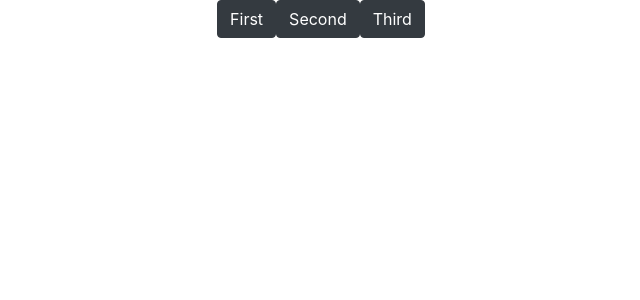
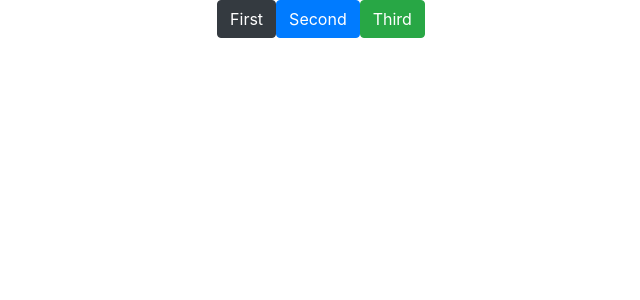
Before and after one commit to piratechicken/react-bootstrap, a React (Create React App) app: page / in a window 1280 px wide. Shown: the top 300 px of the page, without its empty margins (319-959 px from the left). Built offline with nearby package versions, Linux system fonts and the light colour scheme.

Commit message:
Add button variations

```diff
--- a/src/App.js
+++ b/src/App.js
@@ -9,8 +9,8 @@ class App extends Component {
     return (
       <div className="App">
         <Button title='First' />
-        <Button title='Second' />
-        <Button title='Third' />
+        <Button title='Second' variation='primary' />
+        <Button title='Third' variation='success' />
       </div>
     );
   }
--- a/src/components/Button.js
+++ b/src/components/Button.js
@@ -1,9 +1,10 @@
 import React from 'react'
 
 const Button = ({
-  title
+  title,
+  variation = 'dark'
 }) => (
-  <button className='btn btn-dark'>{ title }</button>
+  <button className={ `btn btn-${variation}` }>{ title }</button>
 )
 
 export default Button
```
